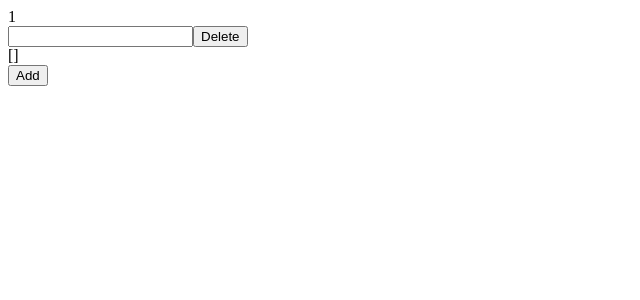
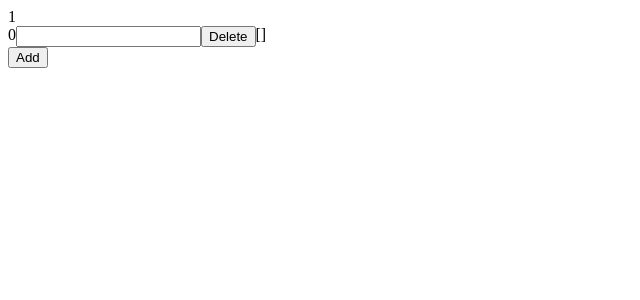
Before and after one commit to alreadyday/interview, a React (Create React App) app: page / in a window 1280 px wide. Both pictures are taken after a click on the button "Add". Shown: the top 300 px of the page, without its empty margins (0-640 px from the left). Built offline with nearby package versions, Linux system fonts and the light colour scheme.

Commit message:
feat: impl string compare and remove package.json.lock

```diff
--- a/package.json
+++ b/package.json
@@ -14,7 +14,7 @@
     "react-scripts": "4.0.3",
     "redux": "^4.0.5",
     "redux-thunk": "^2.3.0",
-    "styled-component": "^2.8.0",
+    "styled-components": "^5.3.0",
     "typescript": "^4.1.3",
     "web-vitals": "^1.0.1"
   },
--- a/src/view/AddButton.js
+++ b/src/view/AddButton.js
@@ -1,13 +1,7 @@
 import React from 'react';
-import { Context } from './context';
+import { useAddRowInfo } from './context';
 
 export default function AddButton(){
-  const {value, set} = React.useContext(Context);
-  const onClick = ()=>{
-    set([...value, {
-      string:'',
-    }])
-  }
-
-  return <button type='button' onClick={onClick}>Add</button>
+  const onClick = useAddRowInfo();
+  return <button type='button' onClick={onClick}>Add</button>;
 }
--- a/src/view/App.js
+++ b/src/view/App.js
@@ -4,7 +4,7 @@ import { Context } from './context';
 import RowListContainer from './RowListContainer';
 
 function App() {
-  const {value} = React.useContext(Context)
+  const {value} = React.useContext(Context);
   return (
     <div>
       <div>{value.length}</div>
--- a/src/view/Row.js
+++ b/src/view/Row.js
@@ -1,32 +1,43 @@
 import React from 'react';
 import PropTypes from 'prop-types';
-import { Context } from './context'
+import Styled from 'styled-components';
+import { useDeleteRowInfo, useUpdateRowInfo } from './context';
 
-export default function Row({i, list}){
-  const {update, doDelete} = React.useContext(Context);
+
+export const RowWrapper = Styled.div`
+  display: flex
+`;
+export default function Row({index, list}){
+  const doUpdate = useUpdateRowInfo(index);
+  const doDelete = useDeleteRowInfo(index);
   const onChange = (evt)=>{
-    update(evt.target.value, i)
-  }
+    doUpdate(evt.target.value);
+  };
   const onClickDeleteButton = ()=>{
-    doDelete(i)
-  }
+    doDelete();
+  };
 
-  console.warn(list);
   // do string compare and save result into array
-  const containsList = [];
+  const selfItem = list[index];
+  const containsList = list.reduce((result, item, currentIndex)=>{
+    const notSelf = currentIndex !== index;
+    if(item.string && selfItem.string.includes(item.string) && notSelf)
+      result.push(currentIndex);
+    return result;
+  },[]);
   return (
-    <div>
-      <div>{i}</div>
+    <RowWrapper>
+      <div>{index}</div>
       <input onChange={onChange} />
       <button type='button' onClick={onClickDeleteButton}>Delete</button>
       <div>{JSON.stringify(containsList)}</div>
-    </div>
-  )
+    </RowWrapper>
+  );
 }
 
 Row.propTypes = {
-  i: PropTypes.number.isRequired,
+  index: PropTypes.number.isRequired,
   list: PropTypes.arrayOf(PropTypes.shape({
     string: PropTypes.string,
   })).isRequired,
-}
+};
--- a/src/view/RowListContainer.js
+++ b/src/view/RowListContainer.js
@@ -1,16 +1,16 @@
 import React from 'react';
-import { Context } from './context';
-import Row from './Row'
+import { useGetRowInfo } from './context';
+import Row from './Row';
 
 export default function RowListContainer(){
-  const {value} = React.useContext(Context)
+  const list = useGetRowInfo();
   return (
     <div>
       {
-        value.map((i)=>{
-          return <Row key={i} index={i} list={value} />
+        list.map((item,i)=>{
+          return <Row key={item.id} index={i} list={list} />;
         })
       }
     </div>
-  )
+  );
 }
--- a/src/view/context.js
+++ b/src/view/context.js
@@ -5,7 +5,8 @@ export const Context = React.createContext(null);
 
 /*
   row: {
-    string:
+    string: string
+    id: getTime
   }
 
   rowList: [
@@ -18,27 +19,46 @@ export function RowListProvider({children}){
 
   return (
     <Context.Provider value={{
-    value: rowInfo,
-    set: setRowInfo,
-    // delete
-  }}
+        value: rowInfo,
+        set: setRowInfo,
+        // delete
+      }}
     >
       {children}
     </Context.Provider>
-  )
+  );
 }
 
 RowListProvider.propTypes = {
   children: PropTypes.node.isRequired,
-}
+};
 
 export function useGetRowInfo(){
   const {value} = React.useContext(Context);
   return value;
 }
 
-// export function useAddRowInfo(){
-//   const {value, set} = React.useContext(Context);
-//   console.warn('call useAddRowInfo');
-//   set([...value, {string:''}]);
-// }
+export function useAddRowInfo(){
+  const {value, set} = React.useContext(Context);
+  return React.useCallback(()=>{
+    const newValue = [...value, {string: '', id: new Date().getTime()}];
+    set(newValue);
+  },[value, set]);
+}
+
+export function useUpdateRowInfo(i){
+  const {value, set} = React.useContext(Context);
+  return React.useCallback((str)=>{
+    const newNode = {...value[i], ...{string: str}};
+    const newList = [...value.slice(0,i), newNode, ...value.slice(i+1)];
+    set(newList);
+  },[value, set, i]);
+}
+
+export function useDeleteRowInfo(i){
+  const {value, set} = React.useContext(Context);
+  return React.useCallback(()=>{
+    const newList = [...value.slice(0,i), ...value.slice(i+1)];
+    set(newList);
+  },[value, set, i]);
+}
```
Also changed, not shown: .eslintrc.js, 1 other file (tests, documents, lock files or other folders).
